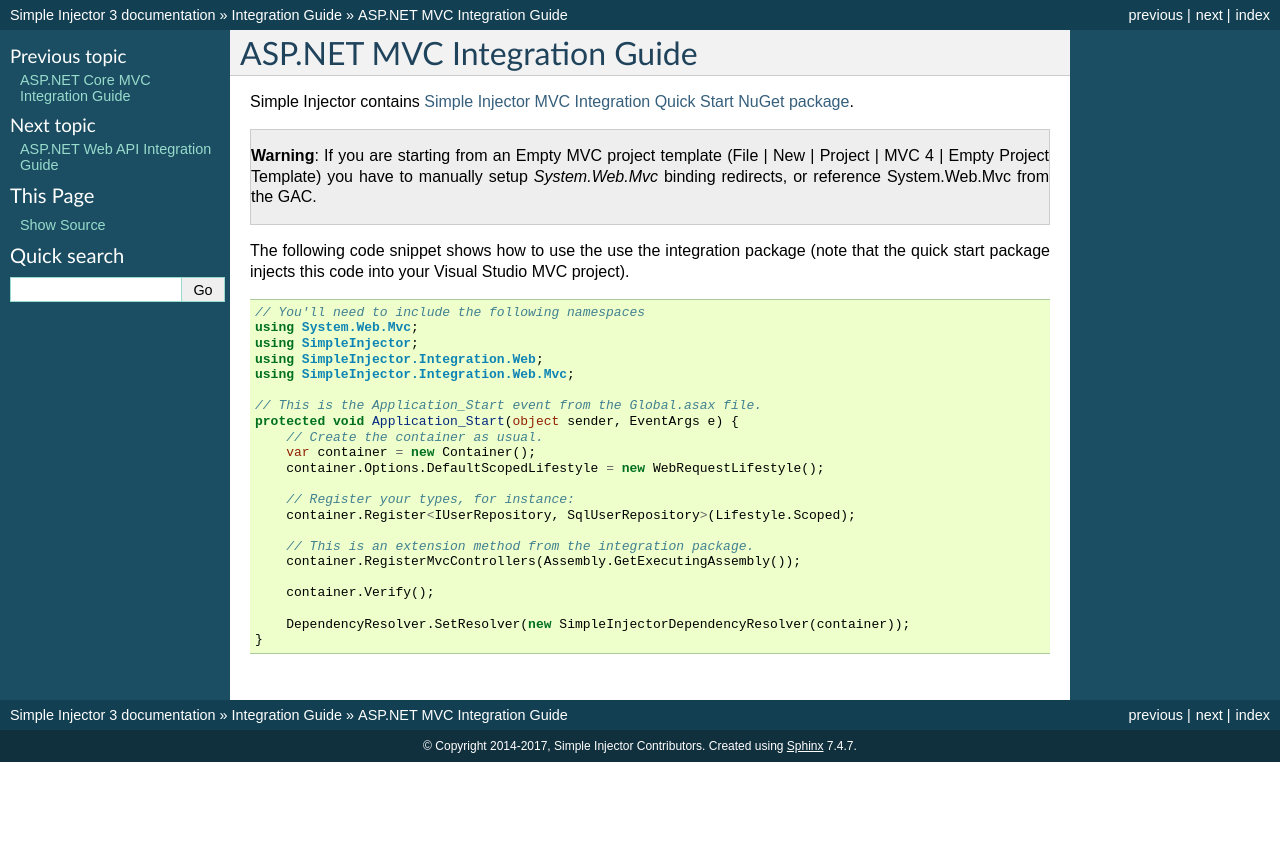
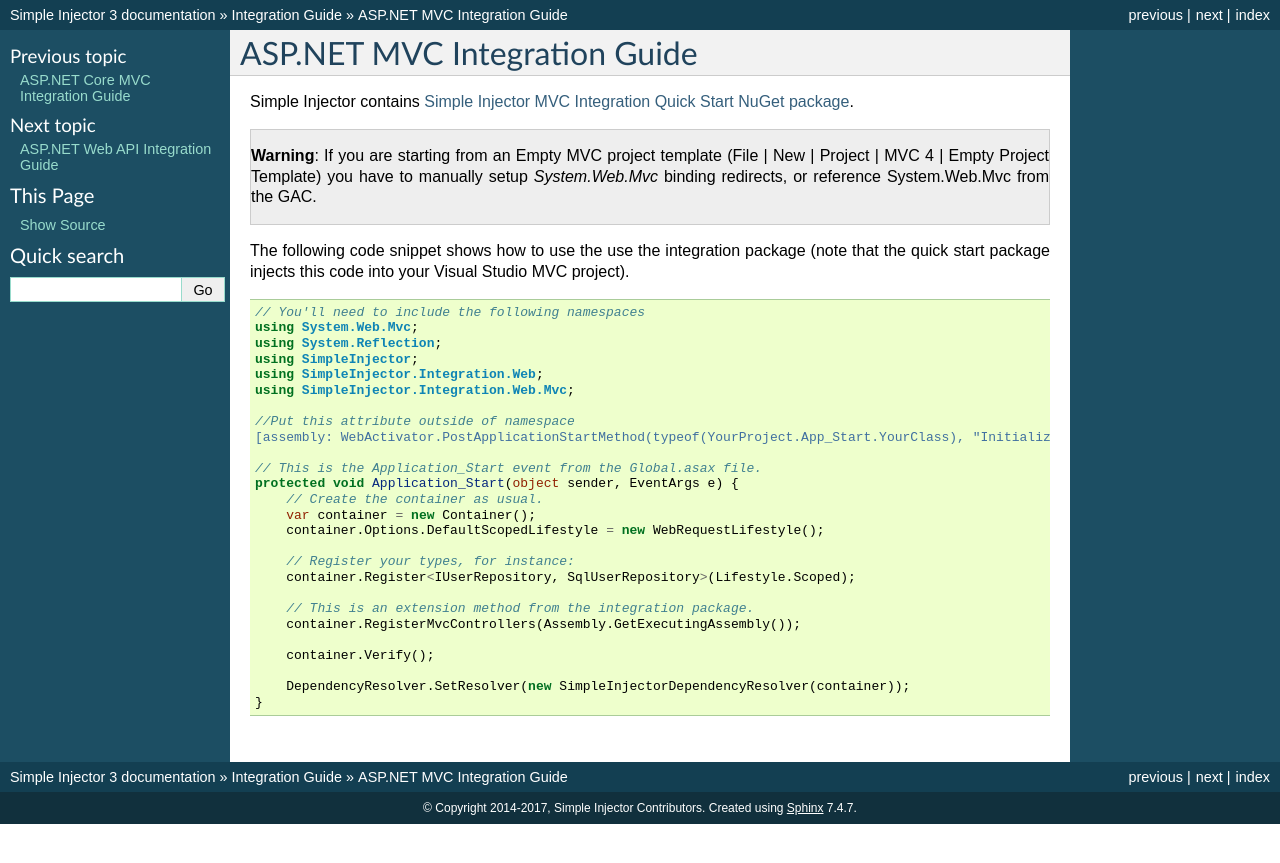
Before and after one commit to simpleinjector/Documentation, a Sphinx documentation site: the page built from source/mvcintegration.rst, in a window 1280 px wide. Shown: the top 863 px of the page. Built offline with Sphinx 7.4.7, drawn with Linux system fonts in a browser that asks for light colours.

Commit message:
mvcintegration: Add required attribute

```diff
--- a/source/mvcintegration.rst
+++ b/source/mvcintegration.rst
@@ -14,9 +14,13 @@ The following code snippet shows how to use the use the integration package (not
 
     // You'll need to include the following namespaces
     using System.Web.Mvc;
+    using System.Reflection;
     using SimpleInjector;
     using SimpleInjector.Integration.Web;
     using SimpleInjector.Integration.Web.Mvc;
+
+    //Put this attribute outside of namespace
+    [assembly: WebActivator.PostApplicationStartMethod(typeof(YourProject.App_Start.YourClass), "Initialize")]
 
     // This is the Application_Start event from the Global.asax file.
     protected void Application_Start(object sender, EventArgs e) {
```
